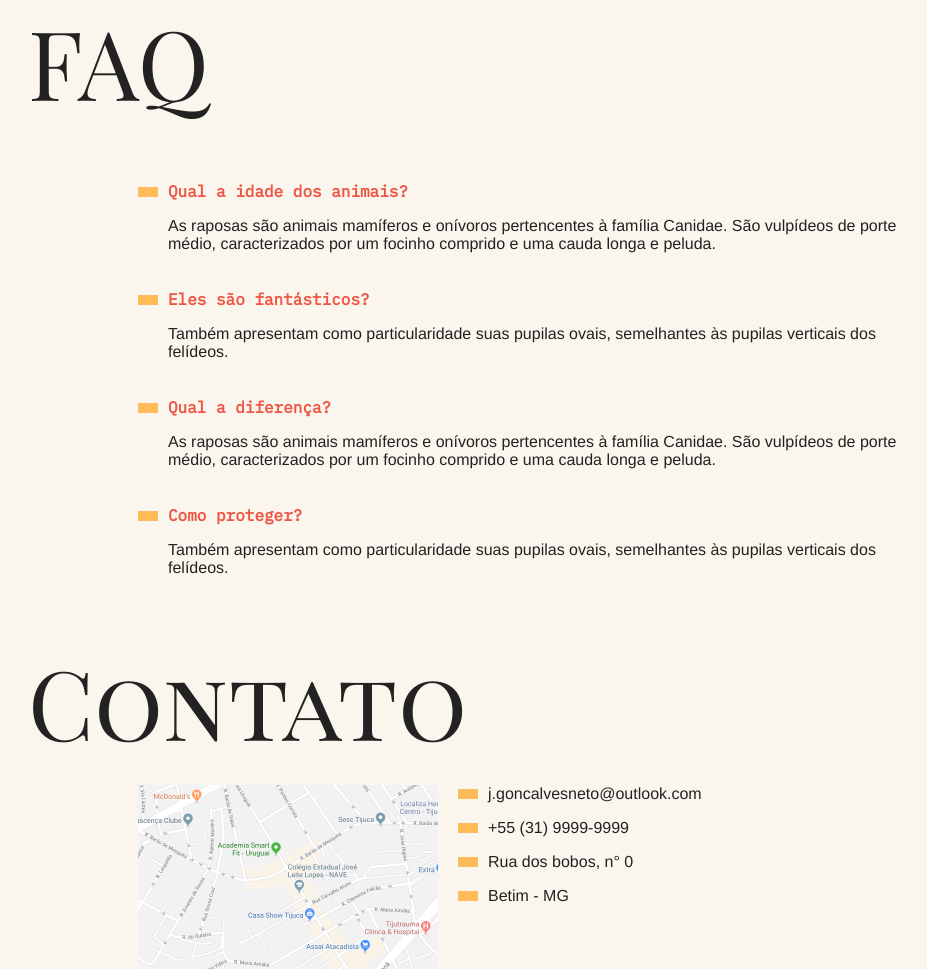
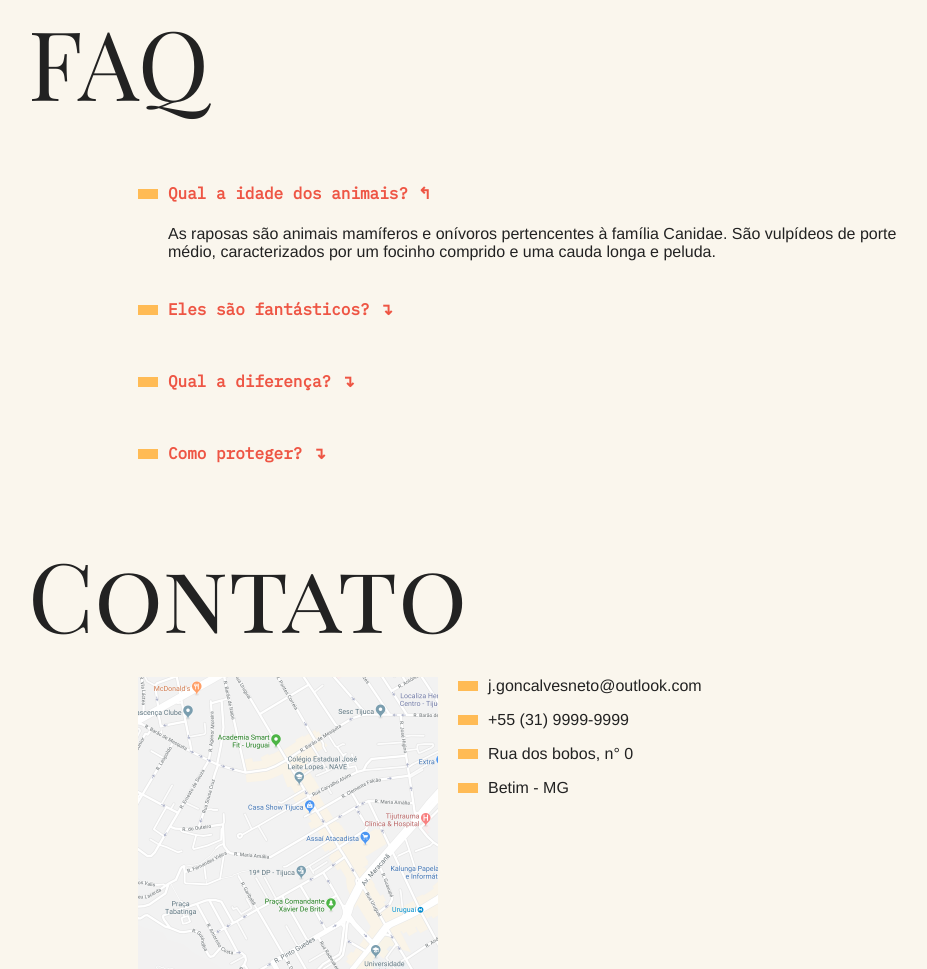
Before and after one commit to jonasGN/animais-fantasticos, a plain HTML site: page index.html in a window 1280 px wide. Shown: the part 795-1764 px from the top of the page, without its empty margins (162-1089 px from the left). Drawn offline with Linux system fonts and the light colour scheme.

Commit message:
[add] faq accordion navigation

```diff
--- a/css/animals.css
+++ b/css/animals.css
@@ -74,7 +74,7 @@
   display: none;
 }
 
-.js-tabcontent section.active-tab {
+.js-tabcontent section.active {
   display: block;
   animation: show-content .5s forwards;
 }
--- a/css/faq.css
+++ b/css/faq.css
@@ -9,6 +9,7 @@
   color: var(--secondary-color);
   margin-bottom: 1.6rem;
   margin-top: 3.6rem;
+  cursor: pointer;
 }
 
 .faq-list dt::before {
@@ -31,3 +32,43 @@
     grid-column: 1 / -1;
   }
 }
+
+/* styles controled by scripts */
+.js-enabled .js-accordion dt {
+  padding: 1.4rem 0;
+  margin-bottom: .8rem;
+  margin-top: 2.4rem;
+}
+
+.js-enabled .js-accordion dt:hover {
+  background-color: var(--secondary-color-05);
+}
+
+.js-enabled .js-accordion dt::after {
+  content: "↴";
+  margin-left: 1rem;
+}
+
+.js-enabled .js-accordion dt.active::after {
+  content: "↰";
+}
+
+.js-enabled .js-accordion dd{
+  display: none;
+}
+
+.js-accordion dd.active {
+  display: block;
+  animation: show-answer .5s alternate;
+}
+
+@keyframes show-answer {
+  from {
+    opacity: 0;
+    max-height: 0;
+  }
+  to {
+    opacity: 1;
+    max-height: 100%;
+  }
+}
--- a/css/vars/colors.css
+++ b/css/vars/colors.css
@@ -6,4 +6,7 @@
   /* complementary */
   --darker-color: #222;
   --background-color: #faf6ed;
+
+  /* main variations */
+  --secondary-color-05: rgba(238, 85, 68, 0.05);
 }
--- a/index.html
+++ b/index.html
@@ -113,7 +113,7 @@
 
     <section id="faq" class="grid-section faq">
         <h1>FAQ</h1>
-        <dl class="faq-list">
+        <dl class="faq-list js-accordion">
             <dt>Qual a idade dos animais?</dt>
             <dd>As raposas são animais mamíferos e onívoros pertencentes à família Canidae. São vulpídeos de porte
                 médio, caracterizados por um focinho comprido e uma cauda longa e peluda.</dd>
--- a/scripts/script.js
+++ b/scripts/script.js
@@ -1,21 +1,22 @@
+// animals section scripts
 function initTabNav() {
   const tabMenu = document.querySelectorAll(".js-tabmenu li");
   const tabContent = document.querySelectorAll(".js-tabcontent section");
 
   if (tabMenu.length && tabContent.length) {
-    const active = "active-tab";
+    const activeClass = "active";
     // set initialy the tab 0 to active because this is
     // always the first element to be visible on first load
-    tabContent[0].classList.add(active);
+    tabContent[0].classList.add(activeClass);
 
     function activeTab(tabIndex) {
       clearTabs();
-      tabContent[tabIndex].classList.add(active);
+      tabContent[tabIndex].classList.add(activeClass);
     }
 
     function clearTabs() {
       tabContent.forEach((content) => {
-        content.classList.remove(active)
+        content.classList.remove(activeClass);
       });
     }
 
@@ -26,3 +27,27 @@ function initTabNav() {
 }
 
 initTabNav();
+
+// faq section scripts
+function initAccordionFaq() {
+  const activeClass = "active";
+  const questions = document.querySelectorAll(".js-accordion dt");
+
+  if (questions.length) {
+    questions[0].classList.add(activeClass);
+    questions[0].nextElementSibling.classList.add(activeClass);
+
+    questions.forEach((question) => {
+      question.addEventListener("click", showAnswer);
+    });
+
+    function showAnswer() {
+      const answer = this.nextElementSibling;
+
+      this.classList.toggle(activeClass);
+      answer.classList.toggle(activeClass);
+    }
+  }
+}
+
+initAccordionFaq();
```
